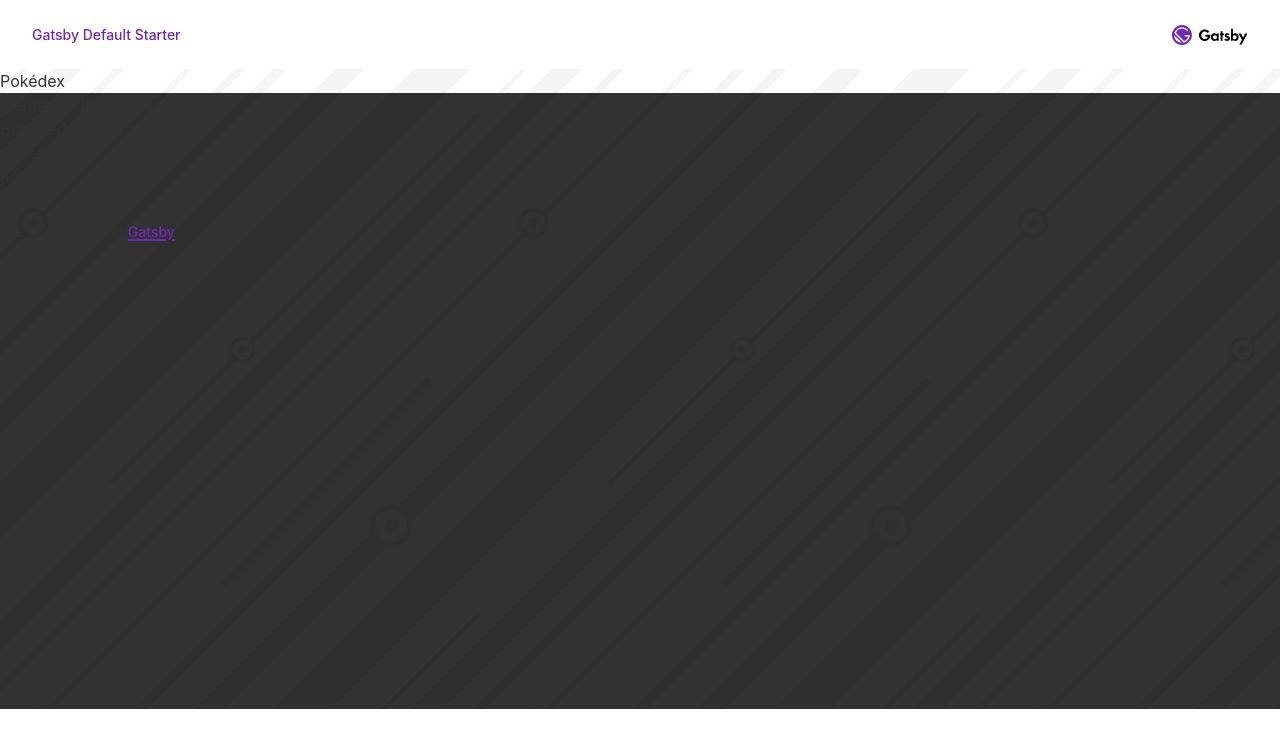
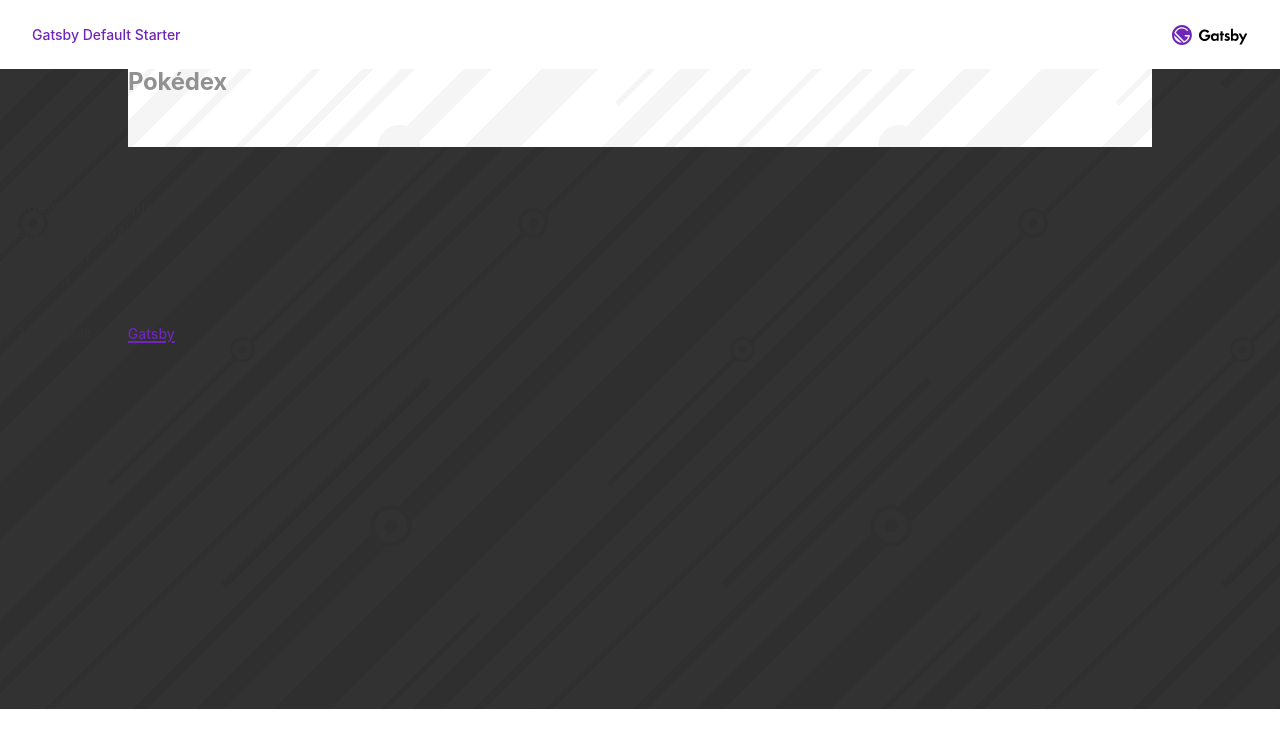
Before and after one commit to ValeOlivares/pokedex, a Gatsby site: page / in a window 1280 px wide. Built offline with nearby package versions, Linux system fonts and the light colour scheme; Gatsby itself is replaced by a stand-in of ours.

Commit message:
styles:add little style to pokedex header

```diff
--- a/src/components/pokedex/pokedex.css
+++ b/src/components/pokedex/pokedex.css
@@ -1,3 +1,11 @@
 .pokedex-header{
+  margin: 0 auto;
   background: #fff url('../../images/container_bg.png');
+  max-width: 1024px;
+  width:100%
 }
+
+.pokedex-header-container{
+  color:#919191;
+  height: 78px;
+}
--- a/src/components/pokedex/pokedex.tsx
+++ b/src/components/pokedex/pokedex.tsx
@@ -5,8 +5,10 @@
   render(){
     return (
       <div>
-         <section className="pokedex-header">Pokédex</section>
-         <div>Elemento de búsqueda</div>
+         <section className="pokedex-header">
+          <h1 className="pokedex-header-container">Pokédex</h1>
+         </section>
+         <section>Elemento de búsqueda</section>
          <div>Búsqueda avanzada</div>
          <div>Ordenar por</div>
          <div>pokemon</div>
```
